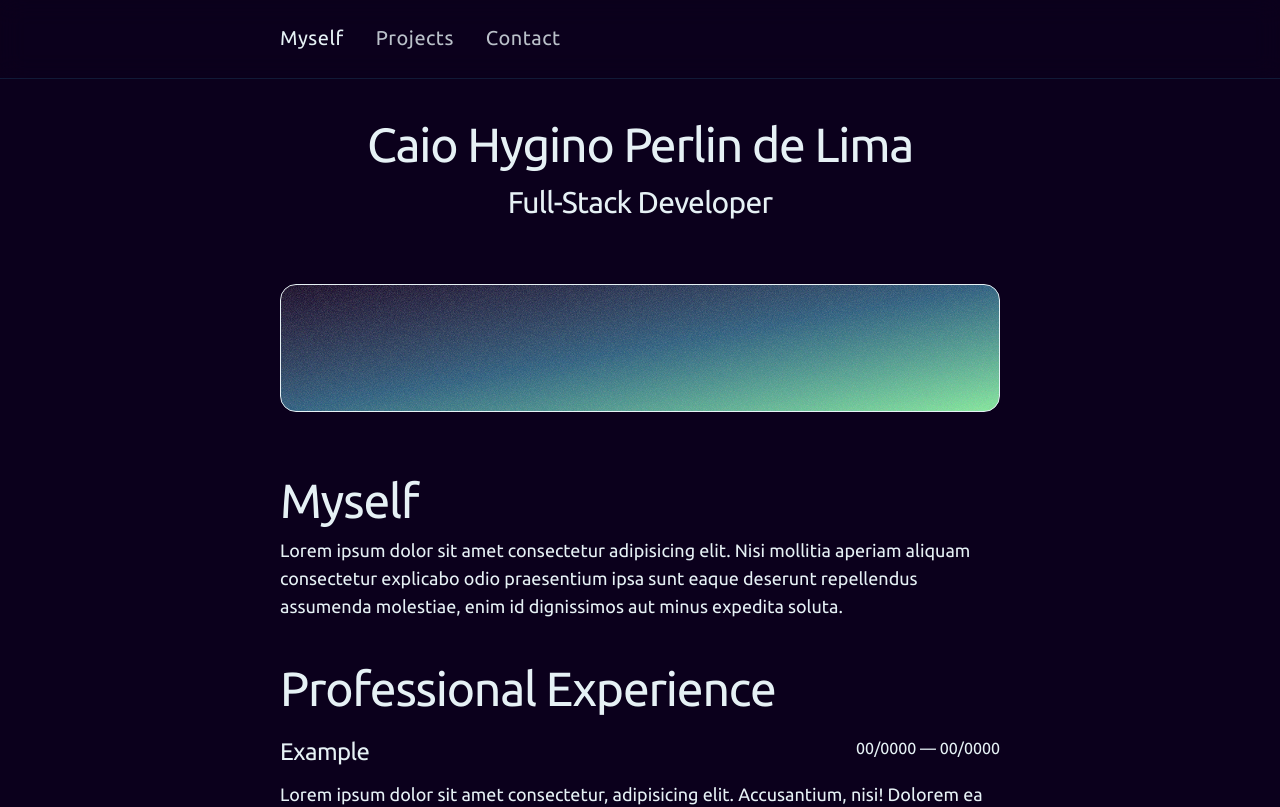
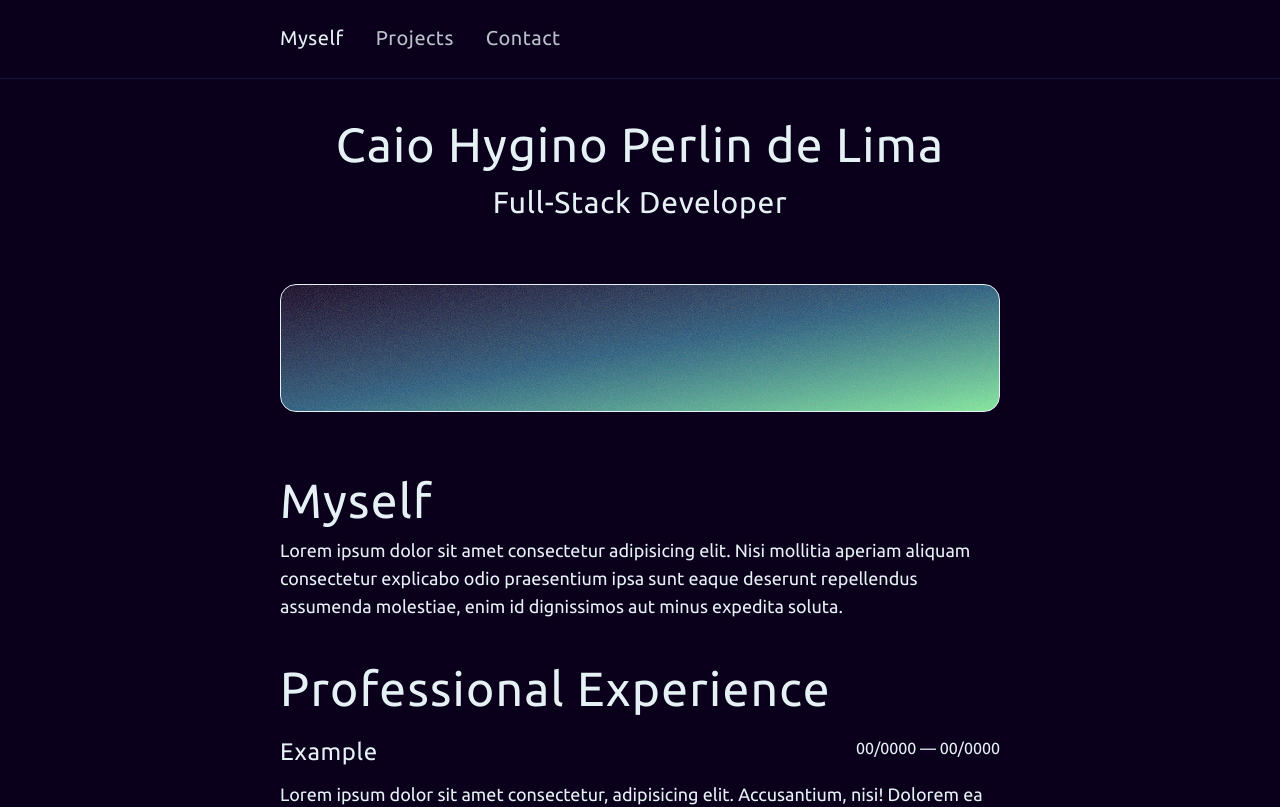
Before and after one commit to CaioHPerlin/portfolio, a React (Vite) app: page / in a window 1280 px wide. Shown: the top 807 px of the page. Built offline with nearby package versions, Linux system fonts and the light colour scheme.

Commit message:
feat: update h1 and h2 stylesheet

```diff
--- a/src/index.css
+++ b/src/index.css
@@ -16,11 +16,11 @@ body {
 }
 
 h1 {
-  @apply text-4xl tracking-tight scroll-m-20 lg:text-5xl;
+  @apply text-4xl tracking-wide scroll-m-20 lg:text-5xl;
 }
 
 h2 {
-  @apply text-2xl tracking-tight scroll-m-20 lg:text-3xl;
+  @apply text-2xl tracking-wide scroll-m-20 lg:text-3xl;
 }
 
 p {
```
